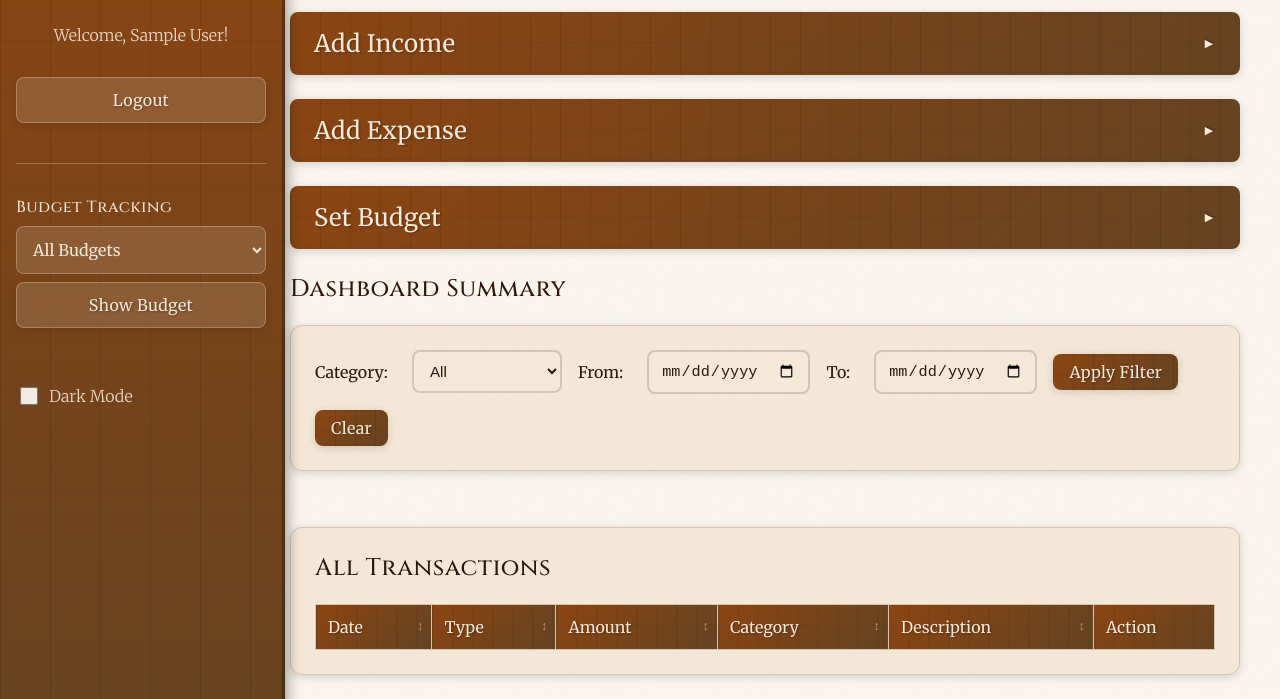
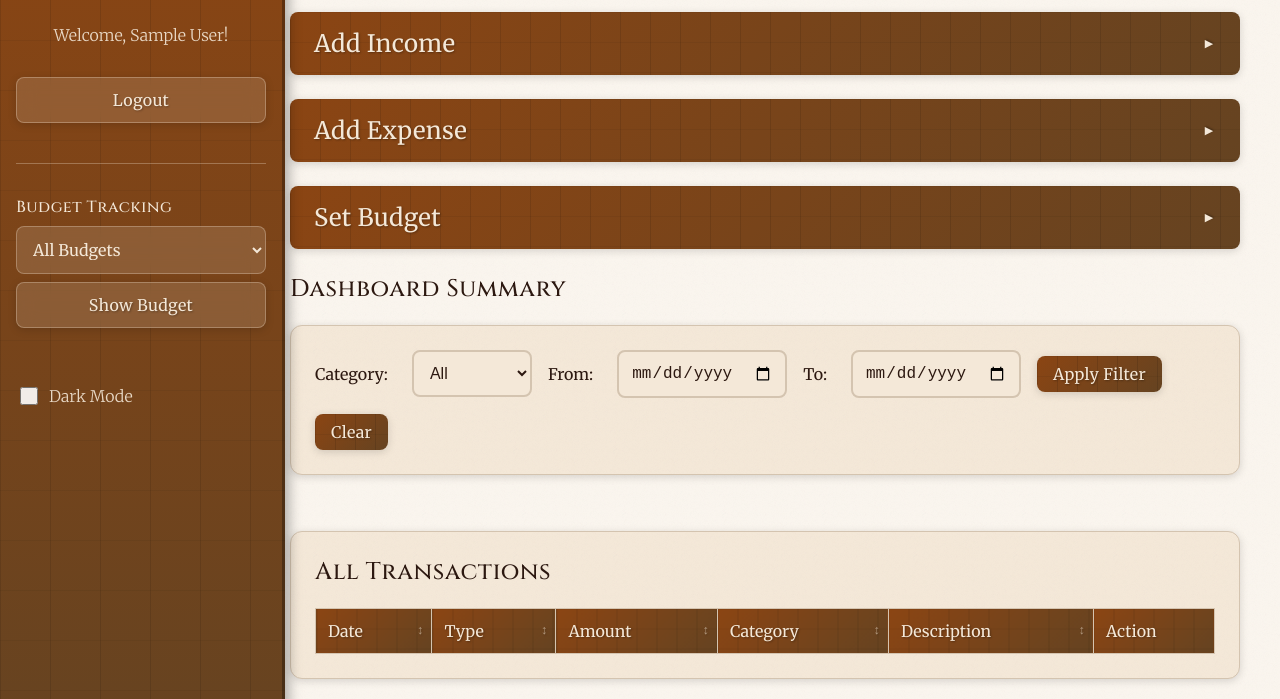
Before and after one commit to na-techy/Ledg-r, a website: page frontend/dashboard.html in a window 1280 px wide. Shown: the part 110-809 px from the top of the page. Drawn offline with nearby package versions, Linux system fonts and the light colour scheme; no server answers; sample sign-in values are in the browser's storage.

Commit message:
Commit running beast

```diff
--- a/frontend/styles.css
+++ b/frontend/styles.css
@@ -469,10 +469,10 @@ button:active {
 
 .dashboard-filters select,
 .dashboard-filters input[type="date"] {
-  padding: 10px 12px;
-  min-width: 150px;
-  font-size: 0.95rem;
+  flex-shrink: 1;
+  min-width: 120px;
 }
+
 
 .dashboard-filters button {
   padding: 8px 16px;
```
